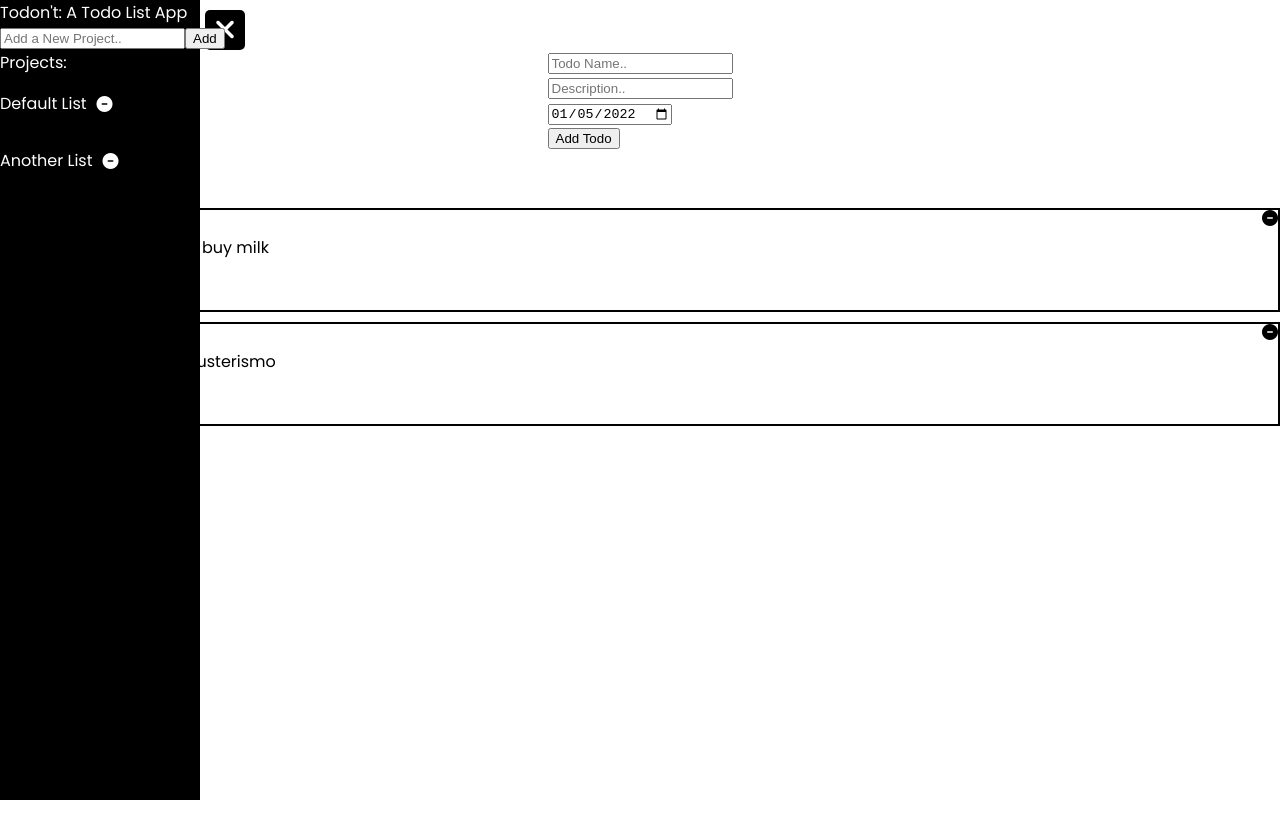
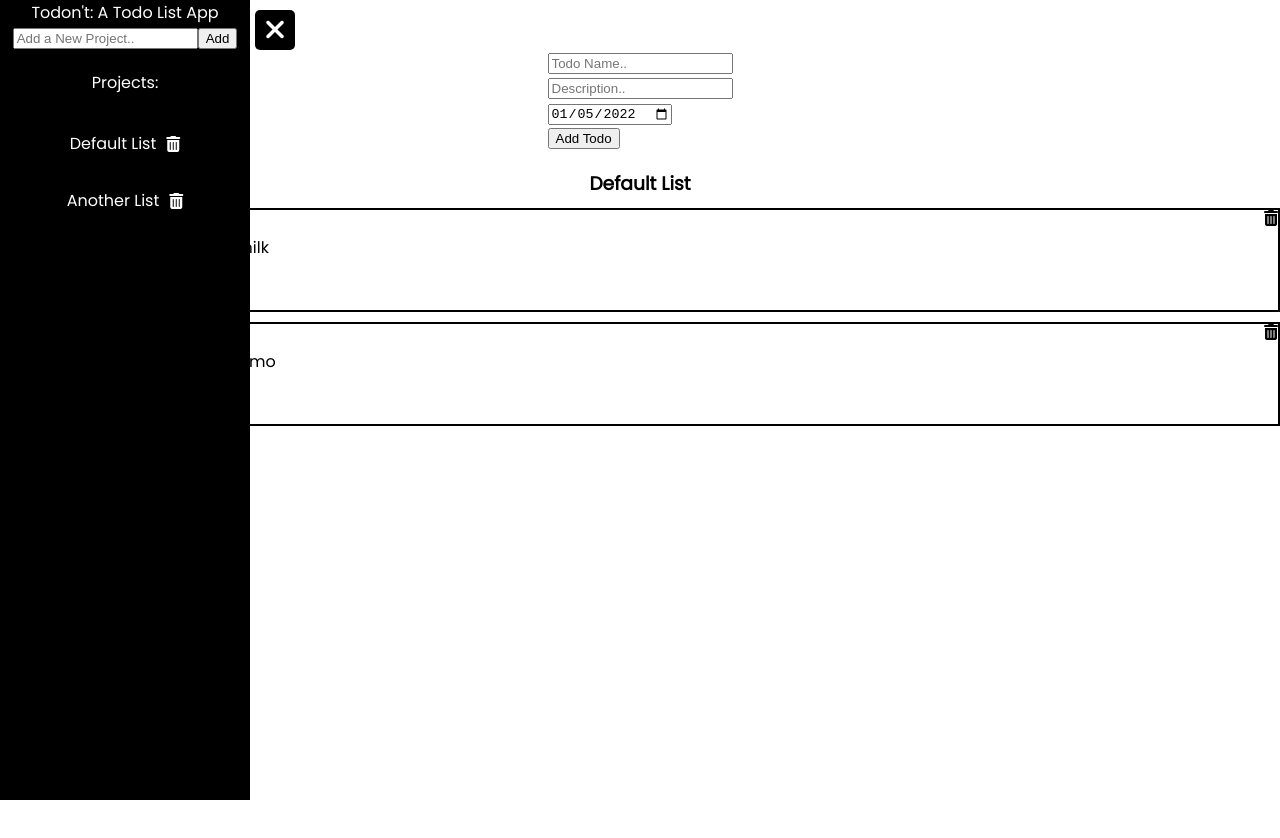
Before and after one commit to maj-rf/todolist, a website with bundled scripts: page dist/index.html in a window 1280 px wide. Both pictures are taken after a click on the element 30 px from the left and 30 px from the top of the page. Built offline with nearby package versions, Linux system fonts and the light colour scheme.

Commit message:
fixed centering of projects and todos

```diff
--- a/src/index.js
+++ b/src/index.js
@@ -69,7 +69,7 @@ const renderProjects = (projects) => {
     projCard.classList.add('project-card');
     pEl.setAttribute('id', project.id);
     pEl.textContent = `${project.name}`;
-    deleteIcon.classList.add('fas', 'fa-minus-circle');
+    deleteIcon.classList.add('fas', 'fa-trash-alt');
     projCard.append(pEl, deleteIcon);
     projectsEl.append(projCard);
   });
@@ -103,7 +103,7 @@ const renderTodos = (currentID) => {
     desc.textContent = `${todo.desc}`;
     duedate.textContent = `${todo.duedate}`;
     status.textContent = `${todo.status}`;
-    deleteIcon.classList.add('fas', 'fa-minus-circle');
+    deleteIcon.classList.add('fas', 'fa-trash-alt');
     item.append(name, desc, duedate, status, deleteIcon);
     todoContainer.append(item);
   });
--- a/src/styles/style.css
+++ b/src/styles/style.css
@@ -12,6 +12,8 @@ body {
 *::after {
   box-sizing: inherit;
 }
+
+/* Nav */
 .burger {
   position: absolute;
   top: 10px;
@@ -25,15 +27,18 @@ body {
   transition: left 0.4s ease;
   z-index: 1;
 }
+
 .burger span {
   color: white;
   font-size: 28px;
   line-height: 40px;
 }
+
 .burger.click {
-  left: 205px;
+  left: 255px;
   top: 10px;
 }
+
 .burger.click span::before {
   content: '\f00d';
 }
@@ -47,13 +52,53 @@ nav {
   color: white;
   transform: translateX(-250px);
   top: 0;
-  width: 200px;
+  width: 250px;
   z-index: 1;
 }
 
 nav.show {
   transform: translateX(0);
 }
+
+header {
+  text-align: center;
+  color: white;
+}
+/* Nav End */
+
+/* Projects */
+.project-form {
+  display: flex;
+  justify-content: center;
+}
+
+label {
+  text-align: center;
+  margin: 20px;
+}
+
+.project-container {
+  display: flex;
+  flex-direction: column;
+  justify-content: center;
+}
+
+.project-card {
+  display: flex;
+  justify-content: center;
+  align-items: center;
+  gap: 10px;
+}
+
+.project-card > p:hover {
+  border-radius: 5px 5px;
+  color: black;
+  background-color: white;
+  cursor: pointer;
+}
+/* Projects End */
+
+/* Todo */
 .todo-wrapper {
   display: flex;
   flex-direction: column;
@@ -61,34 +106,9 @@ nav.show {
   height: 100vh;
   margin-top: 50px;
 }
-header {
-  color: white;
-}
 
-button,
-input[type='submit'],
-i {
-  cursor: pointer;
-}
-
-.project-form {
-  display: flex;
-}
-
-.project-card {
-  display: flex;
-  align-items: center;
-  gap: 10px;
-}
-.project-card > p:hover {
-  border-radius: 5px 5px;
-  color: black;
-  background-color: white;
-  cursor: pointer;
-}
-
-.fa-minus-circle:hover {
-  color: red;
+.todo-container h3:first-child {
+  text-align: center;
 }
 
 .todo-container > * {
@@ -108,3 +128,16 @@ i {
   right: 0;
   top: 0;
 }
+/* Todo End */
+
+/* Global */
+button,
+input[type='submit'],
+i {
+  cursor: pointer;
+}
+
+.fa-trash-alt:hover {
+  color: #c41e3a;
+}
+/* Global End */
```
Also changed, not shown: dist/main.js.
